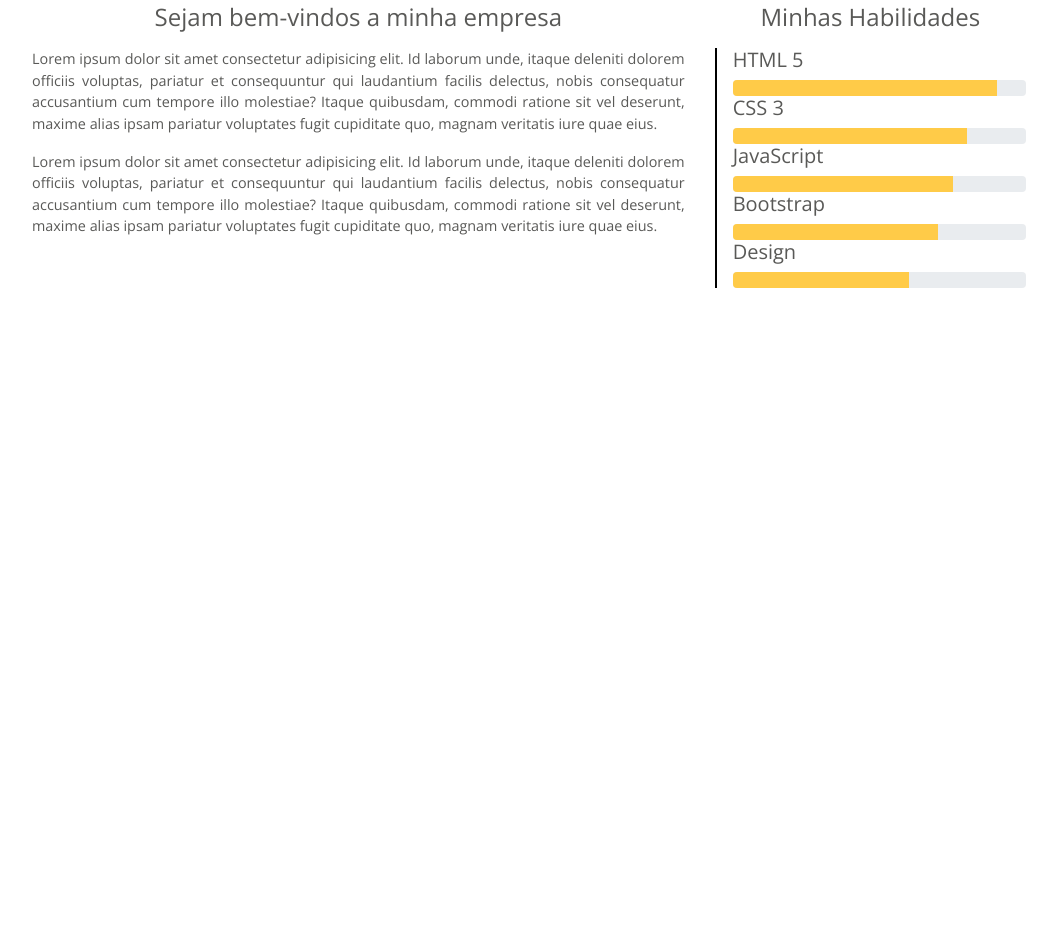
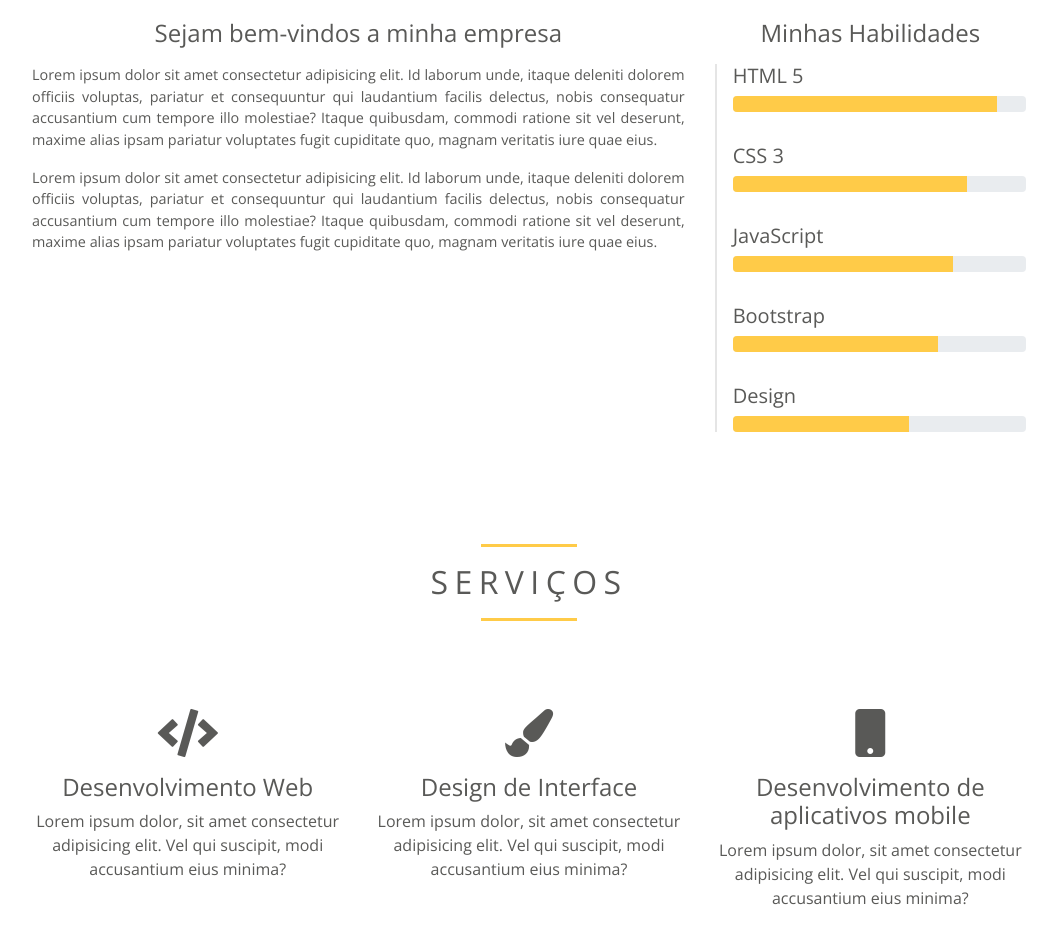
Before and after one commit to jeffersontelles29/Portfolio_moderno, a website: page index.html in a window 1280 px wide. Shown: the part 1025-1951 px from the top of the page, without its empty margins (111-1168 px from the left). Before the commit the page ends 1377 px from the top, so only its background shows below. Drawn offline with nearby package versions, Linux system fonts and the light colour scheme.

Commit message:
criação da seção services

```diff
--- a/index.html
+++ b/index.html
@@ -26,10 +26,10 @@
       <ul class="navbar-nav">
         <li class="nav-item"><a href="#home" class="nav-link">Home</a></li>
         <li class="nav-item"><a href="#sc1" class="nav-link">Sobre Mim</a></li>
-        <li class="nav-item"><a href="#home" class="nav-link">Portfolio</a></li>
-        <li class="nav-item"><a href="#home" class="nav-link">Blog</a></li>
-        <li class="nav-item"><a href="#home" class="nav-link">Clientes</a></li>
-        <li class="nav-item"><a href="#home" class="nav-link">Contatos</a></li>
+        <li class="nav-item"><a href="#sc2" class="nav-link">Serviços</a></li>
+        <li class="nav-item"><a href="#sc3" class="nav-link">Portfolio</a></li>
+        <li class="nav-item"><a href="#sc4" class="nav-link">Equipe</a></li>
+        <li class="nav-item"><a href="#sc5" class="nav-link">Contatos</a></li>
       </ul>
     </div>
   </div>
@@ -59,8 +59,10 @@
 <!-- =============== Section One -->
 <section id="sc1" class="sobre text-center">
   <div class="container">
-    <div class="hd-intro">
-      <h2>Sobre Mim</h2>
+    <div class="row d-flex justify-content-center text-center">
+      <div class="hd-intro">
+        <h2>Sobre Mim</h2>
+      </div>
     </div>
 
     <!--
@@ -70,9 +72,11 @@
     <div class="row">
       <!-- Introdução -->
       <div class="col-md-8">
-        <h5 class="hd-subs">Sejam bem-vindos a minha empresa</h5>
-        <p class="lead">Lorem ipsum dolor sit amet consectetur adipisicing elit. Id laborum unde, itaque deleniti dolorem officiis voluptas, pariatur et consequuntur qui laudantium facilis delectus, nobis consequatur accusantium cum tempore illo molestiae? Itaque quibusdam, commodi ratione sit vel deserunt, maxime alias ipsam pariatur voluptates fugit cupiditate quo, magnam veritatis iure quae eius.</p>
-        <p class="lead">Lorem ipsum dolor sit amet consectetur adipisicing elit. Id laborum unde, itaque deleniti dolorem officiis voluptas, pariatur et consequuntur qui laudantium facilis delectus, nobis consequatur accusantium cum tempore illo molestiae? Itaque quibusdam, commodi ratione sit vel deserunt, maxime alias ipsam pariatur voluptates fugit cupiditate quo, magnam veritatis iure quae eius.</p>
+        <div class="sobre-content">
+          <h5 class="hd-subs">Sejam bem-vindos a minha empresa</h5>
+          <p class="lead">Lorem ipsum dolor sit amet consectetur adipisicing elit. Id laborum unde, itaque deleniti dolorem officiis voluptas, pariatur et consequuntur qui laudantium facilis delectus, nobis consequatur accusantium cum tempore illo molestiae? Itaque quibusdam, commodi ratione sit vel deserunt, maxime alias ipsam pariatur voluptates fugit cupiditate quo, magnam veritatis iure quae eius.</p>
+          <p class="lead">Lorem ipsum dolor sit amet consectetur adipisicing elit. Id laborum unde, itaque deleniti dolorem officiis voluptas, pariatur et consequuntur qui laudantium facilis delectus, nobis consequatur accusantium cum tempore illo molestiae? Itaque quibusdam, commodi ratione sit vel deserunt, maxime alias ipsam pariatur voluptates fugit cupiditate quo, magnam veritatis iure quae eius.</p>
+        </div>
       </div>
       <!-- Habilidades e cursos -->
       <div class="col-md-4">
@@ -121,6 +125,39 @@
 </section>
 <!-- =============== end Section one -->
 
+<!-- =============== Section two -->
+<section id="sc2" class="servicos">
+  <div class="container">
+    <div class="row d-flex justify-content-center text-center">
+      <div class="hd-intro">
+        <h2>Serviços</h2>
+      </div>
+    </div>
+
+    <div class="services-boxes">
+      <div class="row text-center">
+        <div class="col-md-4">
+          <i class="fas fa-code fa-3x"></i>
+          <h4 class="hd-boxes mt-3">Desenvolvimento Web</h4>
+          <p class="lorem">Lorem ipsum dolor, sit amet consectetur adipisicing elit. Vel qui suscipit, modi accusantium eius minima?</p>
+        </div>
+        <div class="col-md-4">
+          <i class="fas fa-paint-brush fa-3x"></i>
+          <h4 class="hd-boxes mt-3">Design de Interface</h4>
+          <p class="lorem">Lorem ipsum dolor, sit amet consectetur adipisicing elit. Vel qui suscipit, modi accusantium eius minima?</p>
+        </div>
+        <div class="col-md-4">
+            <i class="fas fa-mobile fa-3x"></i>
+          <h4 class="hd-boxes mt-3">Desenvolvimento de aplicativos mobile</h4>
+          <p class="lorem">Lorem ipsum dolor, sit amet consectetur adipisicing elit. Vel qui suscipit, modi accusantium eius minima?</p>
+        </div>
+      </div>
+    </div>
+
+  </div>
+</section>
+<!-- =============== end Section Two -->
+
 
 <script
   src="https://code.jquery.com/jquery-3.3.1.js"
--- a/scss/layout/_sobre.scss
+++ b/scss/layout/_sobre.scss
@@ -4,7 +4,10 @@
 
   // Progress
   &-progress {
-    border-left: 2px solid #000;
+    border-left: 2px solid rgba(0, 0, 0, 0.1);
     padding-left: 1rem;
   }
+  .progress-box {
+    margin-bottom: 2rem;
+  }
 }
```
Also changed, not shown: dist/css/main.css.
